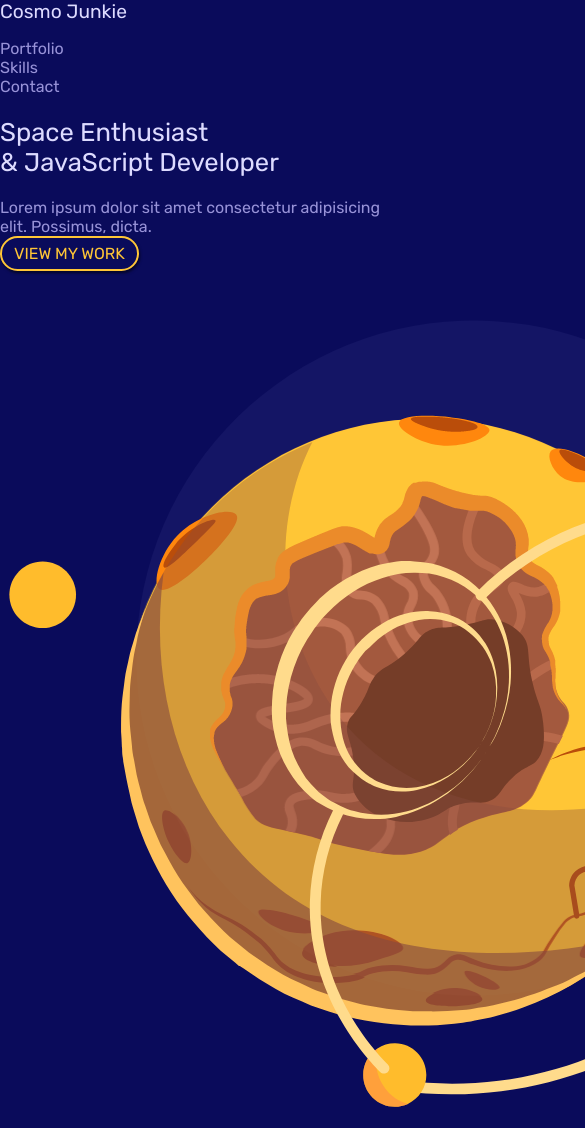
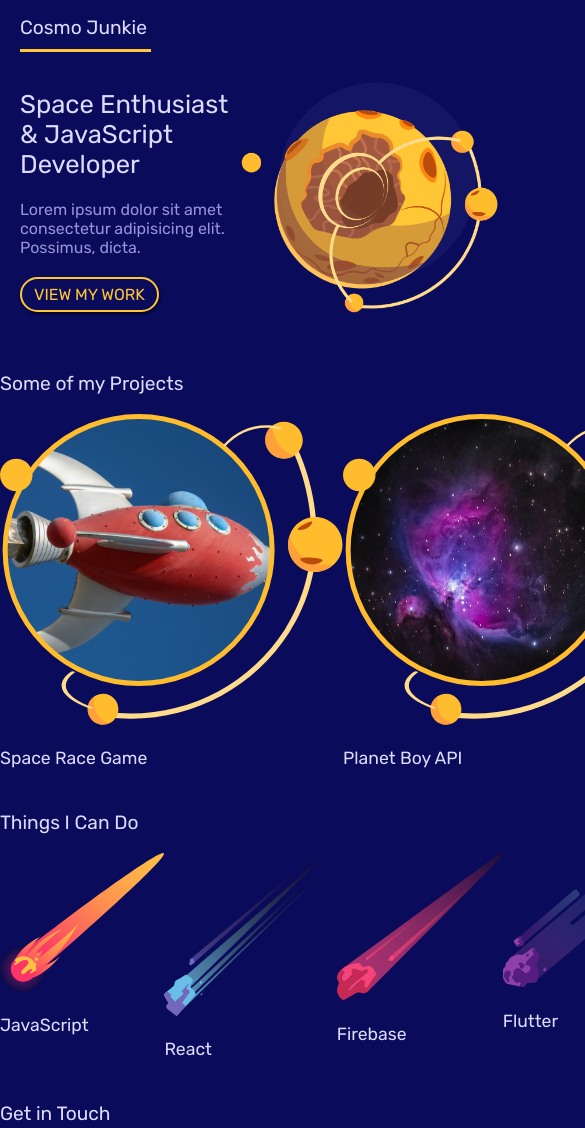
Before and after one commit to slcittu/CSS_Responsive_Build-with-Grids, a plain HTML site: page index.html in a window 390 px wide. Shown: the top 1128 px of the page, 585 px wide, since content can reach past the window. Drawn offline with Linux system fonts and the light colour scheme; files whose address does not match are found by name.

Commit message:
Mobile Design completed for the top part above the projects

```diff
--- a/styles.css
+++ b/styles.css
@@ -76,7 +76,45 @@ h4{
 /* fonts */
 
 /* mobile styles */
+.grid{
+    display: grid;
+    grid-template-columns: repeat(8,1fr);
+}
 
+.site-nav{
+    margin: 0 20px;
+}
+
+.site-nav ul{
+    display: none;
+}
+
+
+.site-nav h1{
+    grid-column: 1/4;
+    grid-row: 1;
+    padding-bottom: 10px;
+    border-bottom: 3px solid var(--primary);
+}
+
+#welcome{
+    padding: 0 20px 20px 20px;
+}
+.welcome-text{
+    grid-column: 1/6;
+}
+
+.welcome-img{
+    grid-column: 6/9;
+}
+
+.welcome-img img{
+    width: 200%;
+}
+
+.welcome-text a{
+    margin: 20px 0;
+}
 /* small tablet styles */
 
 @media screen and (min-width:620px){
@@ -98,36 +136,3 @@ h4{
     }
 
 }
-
-/* grid testing */
-
-.projects{
-    display: grid;
-    grid-template-columns: repeat(12,1fr);
-    grid-gap: 10px
-
-}
-.projects img{
-    max-width: 100%;
-}
-
-.projects a{
-    text-align: center;
-    background: grey;
-    padding: 20px;
-}
-
-.projects a:nth-child(1){
-    grid-column: 2/6;
-    grid-row: 1;
-}
-
-.projects a:nth-child(2){
-    grid-column: 8/12;
-    grid-row: 1;
-}
-
-.projects a:nth-child(3){
-    grid-column: 5/9;
-    grid-row: 2;
-}
```
